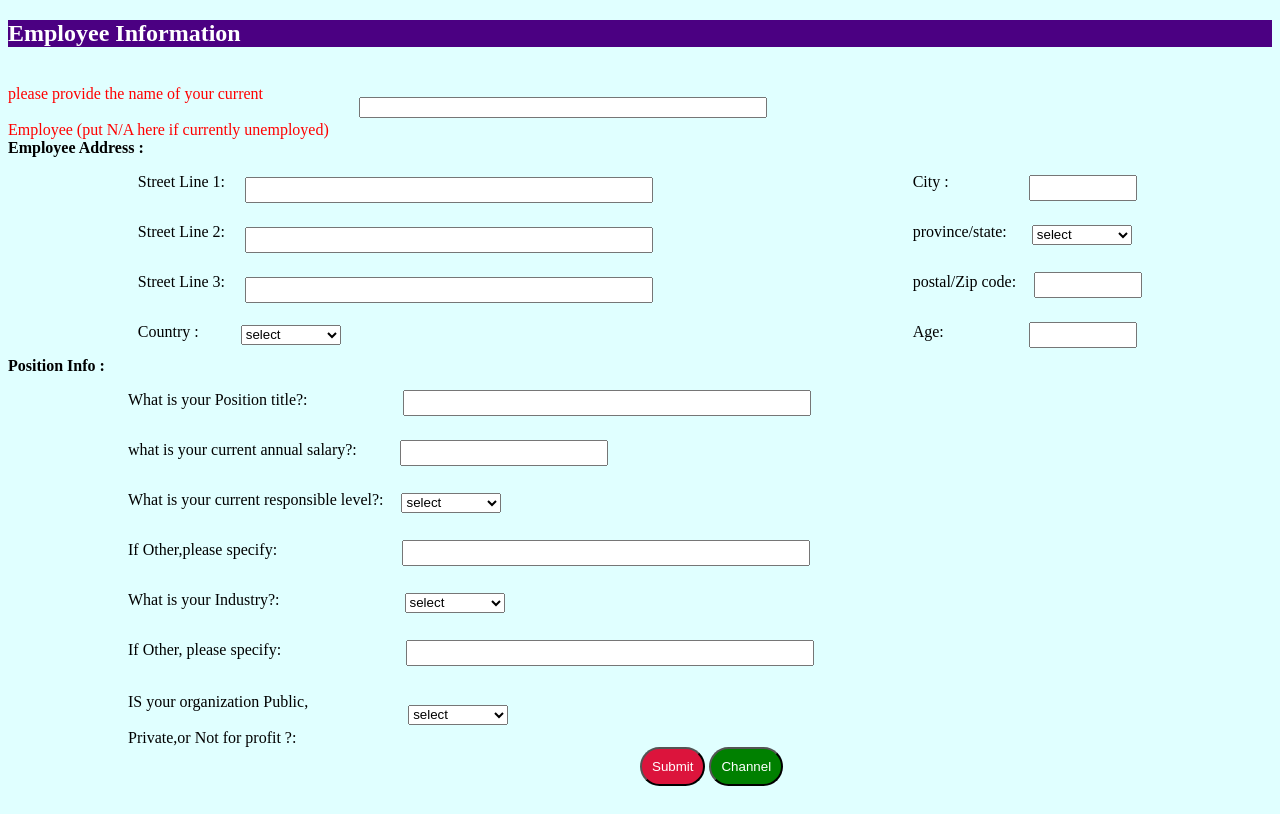
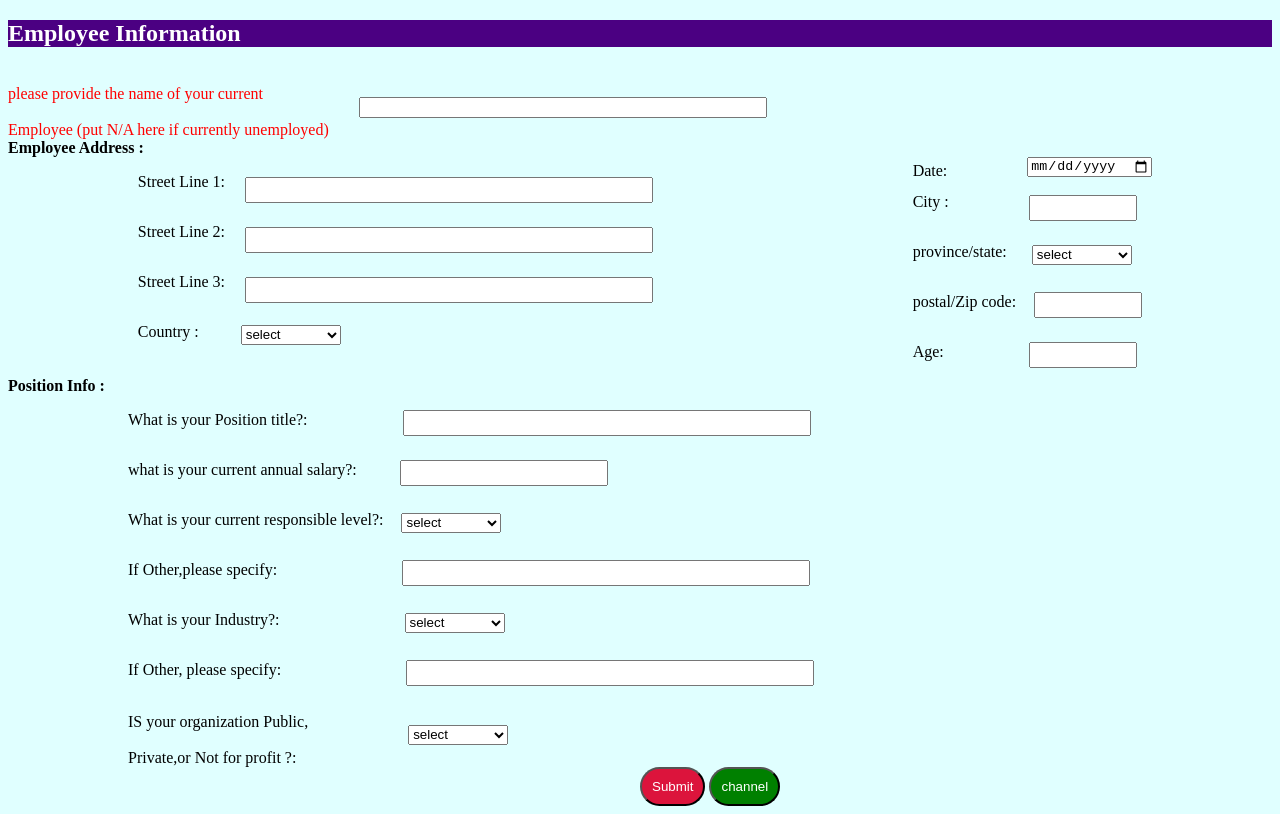
Before and after one commit to Aravind2556/Student-Test-case1, a plain HTML site: page abi.html in a window 1280 px wide. Drawn offline with Linux system fonts and the light colour scheme.

Commit message:
Resolved merge conflicts

```diff
--- a/abi.html
+++ b/abi.html
@@ -30,7 +30,7 @@
             display: flex;
             justify-content: space-around;
         }
-        .submit{
+        #submit{
             background-color: crimson;
             color: white;
             justify-content: center;
@@ -38,7 +38,7 @@
             margin-left: 50%;
             padding: 10px;
         }
-        .channel{
+        #cancel{
             background-color: green;
             color: white;
             padding: 10px;
@@ -89,6 +89,10 @@
             </div>
         </div>
         <div style="display: block;">
+            <div style="display: flex; gap:80px ; width: 100px; height: 20px;">
+                <p style="margin-top: 5px;">Date:</p>
+                <input type="date" >
+            </div>
             <div style="display: flex; gap: 80px;">
                 <p>City :</p>
                 <input type="text" style="width: 100px; height: 20px; margin-top: 18px;">
@@ -172,11 +176,24 @@
             </div>
         </div>
     </div>
+
     <div>
-    <input type="submit" placeholder="submit" class="submit">
-    <button class="channel">Channel</button>
+    <button id="submit">Submit</button>
+    <button id="cancel">channel</button>
     </div>
 
+
+<script>
+
+    document.getElementById("submit").addEventListener("click", () => {
+          alert("form submited...");
+    });
+
+     document.getElementById("cancel").addEventListener("click", () => {
+          alert("fill the form...");
+    });
+
+</script>
 
 
 
```
